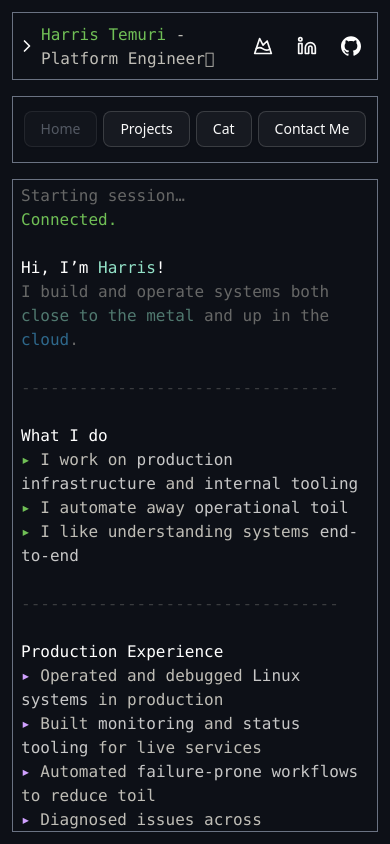
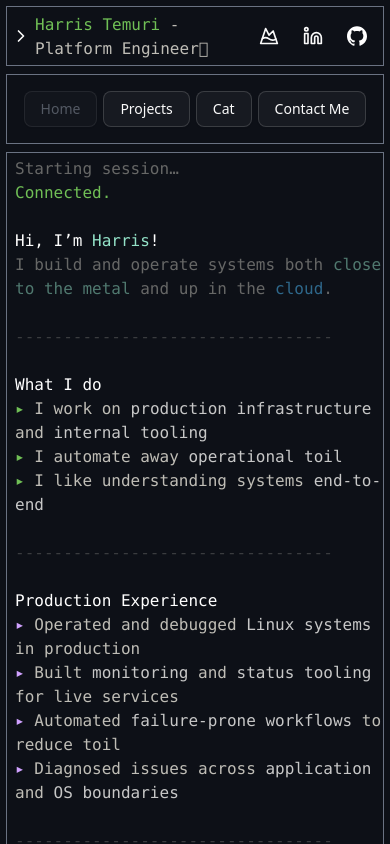
Before and after one commit to htemuri/home-site, a Next.js app: page / in a window 390 px wide. Shown: the top 844 px of the page. Built offline with nearby package versions, Linux system fonts and the light colour scheme.

Commit message:
changing from grid to flex in mobile

```diff
--- a/src/app/layout.tsx
+++ b/src/app/layout.tsx
@@ -27,8 +27,7 @@ export default function RootLayout({
 }: Readonly<{
   children: React.ReactNode;
 }>) {
-
-  const gridGap = "gap-4"
+  const gridGap = "gap-2 md:gap-4";
 
   return (
     <html lang="en" suppressHydrationWarning>
@@ -43,12 +42,22 @@ export default function RootLayout({
           {/* <GravityStarsBackground className={`h-screen overflow-y-clip bg-[#0d1017] z-2`} starsCount={80} /> */}
           <div className="bg-[#0d1017] h-screen max-h-screen overflow-hidden z-2" />
           <div className="flex h-screen max-h-screen w-screen justify-center items-center absolute top-0 left-0">
-            <main className="h-full lg:max-h-3/4 xl:max-h-7/12 w-screen max-w-7xl p-3 md:py-8 md:px-10">
-              <div className={cn("grid grid-rows-10 h-full", gridGap)}>
-                <NavBar className="row-span-1 z-3" />
-                <div className={cn("grid row-span-9 grid-rows-9 md:grid-cols-10", gridGap)}>
-                  <SideBar className="row-span-1 md:col-span-2 md:row-span-full z-3 overflow-hidden h-full" />
-                  <div className="row-span-8 md:col-span-8 md:row-span-full z-3 overflow-y-auto bg-[#0d1017] border border-gray-500 hover:border-teal-300">
+            <main className="h-full lg:max-h-3/4 xl:max-h-7/12 w-screen max-w-7xl p-1.5 md:py-8 md:px-10">
+              <div
+                className={cn(
+                  "flex flex-col md:grid md:grid-rows-10 h-full",
+                  gridGap,
+                )}
+              >
+                <NavBar className="md:row-span-1 py-1 z-3" />
+                <div
+                  className={cn(
+                    "flex flex-col md:grid row-span-9 md:grid-cols-10",
+                    gridGap,
+                  )}
+                >
+                  <SideBar className="py-4 md:col-span-2 md:row-span-full z-3 overflow-hidden md:h-full" />
+                  <div className="md:col-span-8 md:row-span-full z-3 overflow-y-auto bg-[#0d1017] border border-gray-500 hover:border-teal-300">
                     {children}
                   </div>
                 </div>
```
